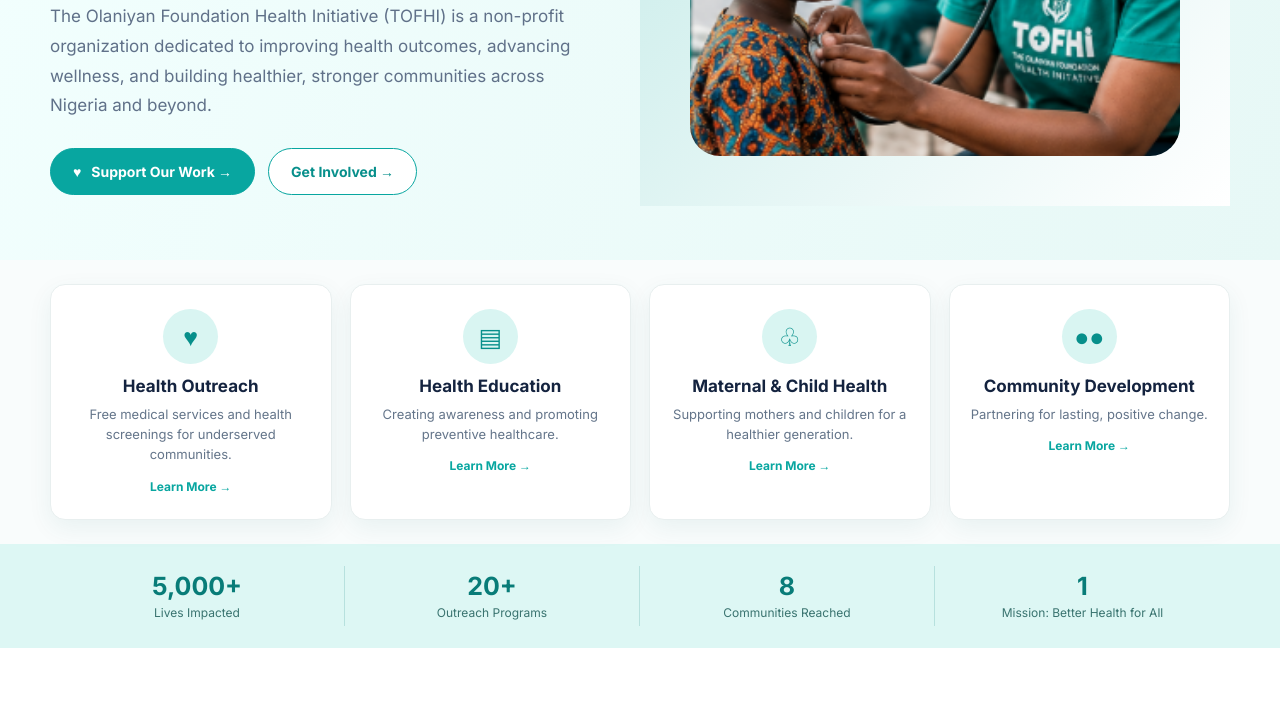
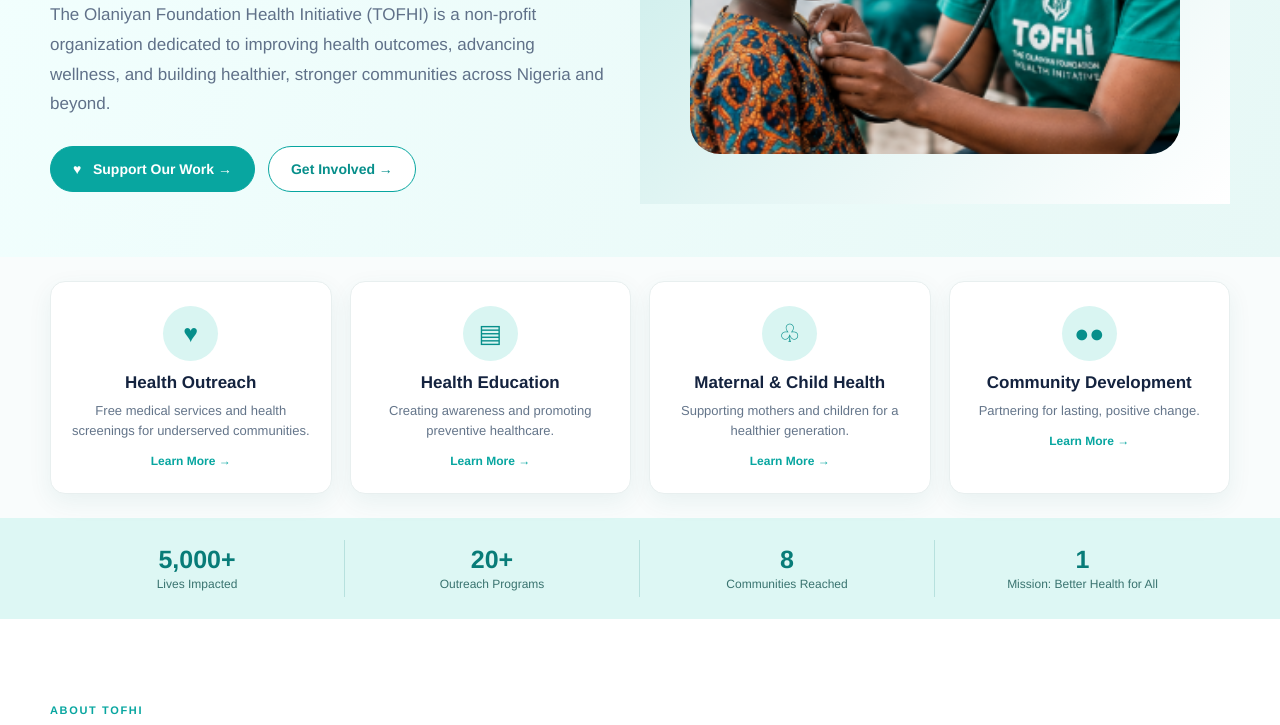
Before and after one commit to tofhinitiative-sketch/tofhi-website, a plain HTML site: page index.html in a window 1280 px wide. Shown: the part 589-1314 px from the top of the page. Drawn offline with Linux system fonts and the light colour scheme.

Commit message:
Update style.css

```diff
--- a/style.css
+++ b/style.css
@@ -1,7 +1,7 @@
 *{box-sizing:border-box}html{scroll-behavior:smooth}
 body{
   margin:0;
-  font-family:'Inter',Arial,Helvetica,sans-serif;
+  font-family:'nuniito',karla,Helvetica,sans-serif;
   color:#14233f;background:#fff}a{text-decoration:none;color:inherit}.wrap{width:min(1180px,calc(100% - 36px));margin:auto}
 header{position:sticky;top:0;z-index:20;background:rgba(255,255,255,.96);backdrop-filter:blur(12px);border-bottom:1px solid #dcebea}.nav{height:76px;display:flex;align-items:center;justify-content:space-between;gap:24px}.logo{width:185px;height:58px;object-fit:contain}.links{display:flex;gap:25px;align-items:center;font-size:14px;color:#596779;font-weight:600}.links a{padding:27px 0;border-bottom:2px solid transparent}.links a:hover{color:#08a6a0;border-color:#08a6a0}.actions{display:flex;gap:9px}.pill{border:1px solid #9bd9d5;border-radius:30px;padding:10px 14px;color:#078c88;font-size:12px;font-weight:bold}.pill.fill{background:#08a6a0;color:#fff}
 .hero{background:linear-gradient(105deg,#f2fffe,#e7f8f6);overflow:hidden}.hero-grid{display:grid;grid-template-columns:1fr 1fr;min-height:570px;align-items:center}.copy{padding:65px 35px 65px 0}.badge{display:inline-block;background:#d9f4f1;color:#078f8b;padding:9px 20px;border-radius:25px;font-weight:bold;font-size:14px;margin-bottom:22px}h1{font-size:clamp(43px,5.2vw,70px);line-height:1.03;letter-spacing:-3px;margin:0 0 24px}h1 span{color:#08a6a0}.lead{font-size:17px;line-height:1.75;color:#607189;max-width:620px}.buttons{display:flex;gap:13px;flex-wrap:wrap;margin-top:27px}.btn{padding:14px 22px;border-radius:30px;border:1px solid #08a6a0;font-weight:bold;font-size:14px;display:inline-block}.primary{background:#08a6a0;color:#fff}.secondary{background:#fff;color:#078f8b}
```
